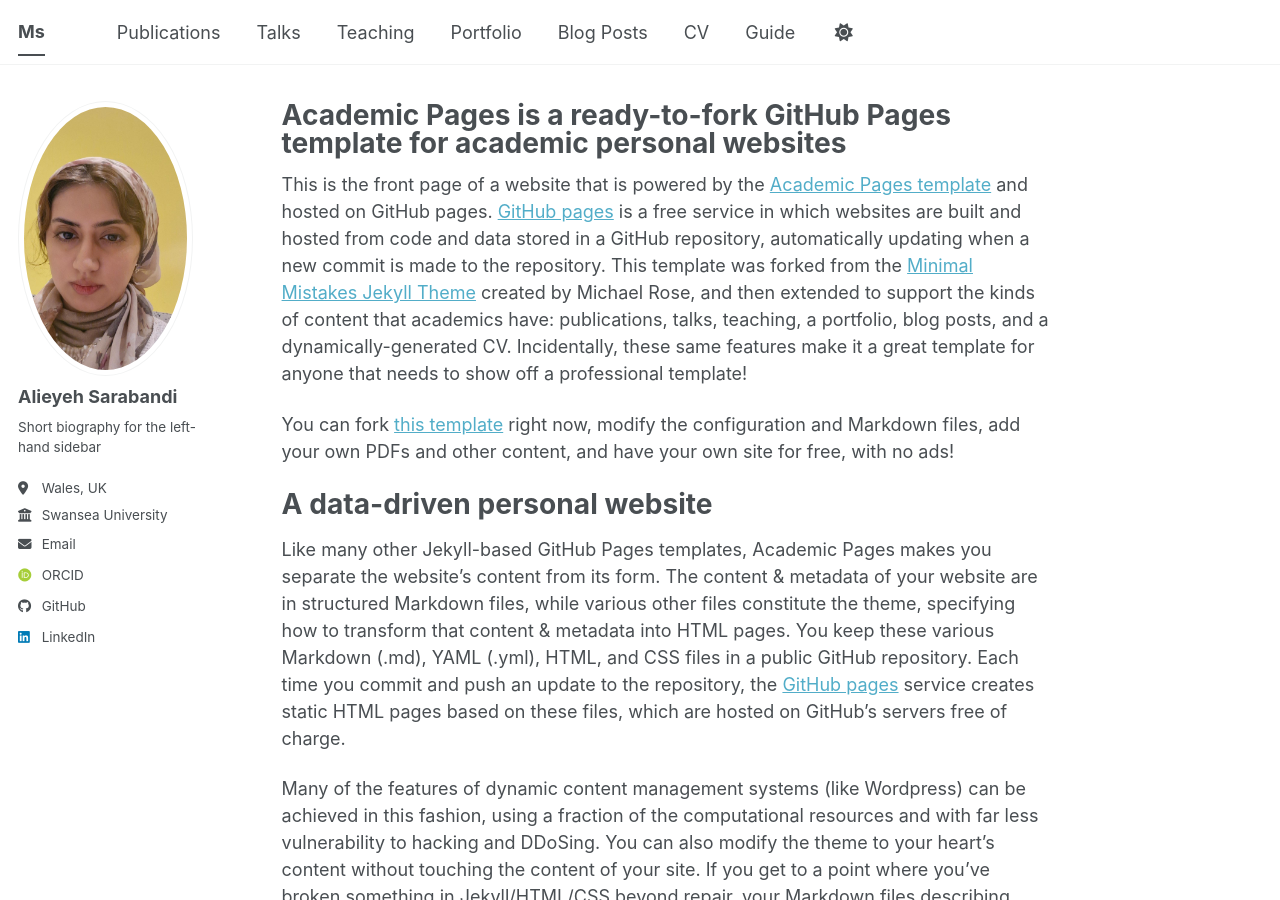
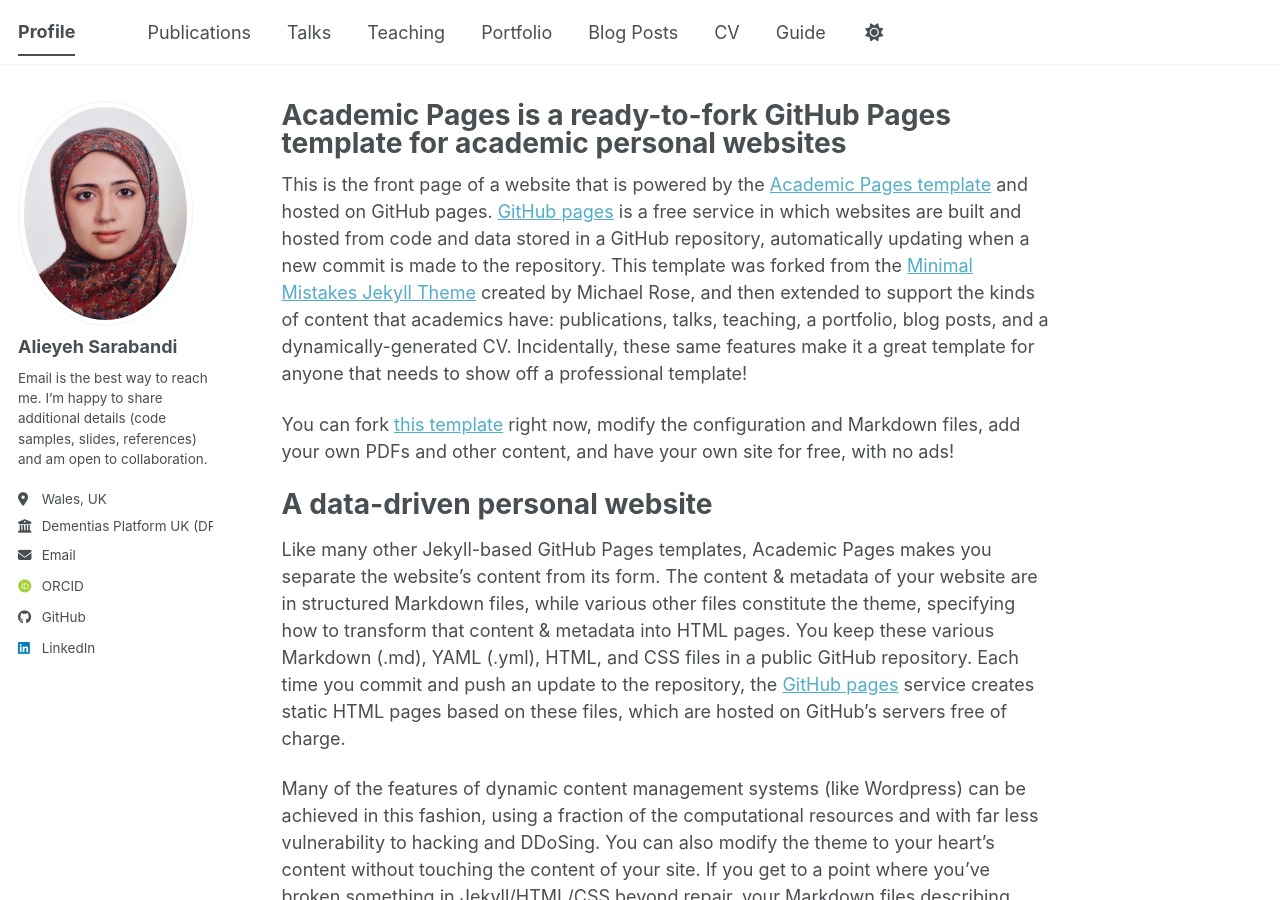
Before and after one commit to Alieyeh/alieyeh.github.io, a Jekyll site: the page built from _pages/about.md, in a window 1280 px wide and 900 px high. Built offline with Jekyll 4.4.1, drawn with Linux system fonts in a browser that asks for light colours; some web fonts are replaced; a script bundle is joined from its source files by our own code; library files that are not in the unit come from our copies.

Commit message:
Update _config.yml

```diff
--- a/_config.yml
+++ b/_config.yml
@@ -9,10 +9,10 @@
 # Basic Site Settings
 locale                   : "en-US"
 site_theme               : "default" # The available themes options are "default", "air", "sunrise", "mint", "dirt" and "contrast"
-title                    : "Ms"
+title                    : "Profile"
 title_separator          : "-"
 name                     : &name "Alieyeh Sarabandi Moghaddam"
-description              : &description "Your Name's academic portfolio"   # Update this with a general description of your site, this is the default if not overridden by a page
+description              : &description "Healthcare & genomics data scientist focused on reproducible workflows, translatable research, secure data infrastructure, and practical analytical tools."   # Update this with a general description of your site, this is the default if not overridden by a page
 url                      : https://alieyeh.github.io # The base hostname & protocol for your site e.g. "https://[your GitHub username].github.io",
                                                            # or if you already have some other page hosted on Github then use "https://[your GitHub username].github.io/[Your Repo Name]"
 baseurl                  : "" # the subpath of your site, e.g. "/blog"
@@ -23,12 +23,12 @@
 #               Additional customization can be done by editing /_includes/author-profile.html
 author:
   # Biographic information
-  avatar           : "pfp1.jpeg"
+  avatar           : "pfp2.jpeg"
   name             : "Alieyeh Sarabandi"
   pronouns         : # example: "she/her"
-  bio              : "Short biography for the left-hand sidebar"
+  bio              : " Email is the best way to reach me. I’m happy to share additional details (code samples, slides, references) and am open to collaboration."
   location         : "Wales, UK"
-  employer         : "Swansea University"
+  employer         : "Dementias Platform UK (DPUK) - Swansea University"
   uri              : # URL
   email            : "Alieyeh@gmail.com"
 
@@ -51,7 +51,7 @@
   bitbucket        : # Username - Update with your username on the site
   codepen          : # Username
   dribbble         : # Username
-  github           : "https://github.com/Alieyeh"
+  github           : "Alieyeh"
   kaggle           : # Username
   stackoverflow    : # User number or user number and name (i.e., use "1" or "1/jeff-atwood")
 
@@ -66,7 +66,7 @@
   keybase          : # Username
   instagram        : # Username
   lastfm           : # Username
-  linkedin         : "linkedin.com/in/alieyeh-sarabandi-moghaddam"
+  linkedin         : "alieyeh-sarabandi-moghaddam"
   mastodon         : # URL
   medium           : # URL
   pinterest        : # Username
```
